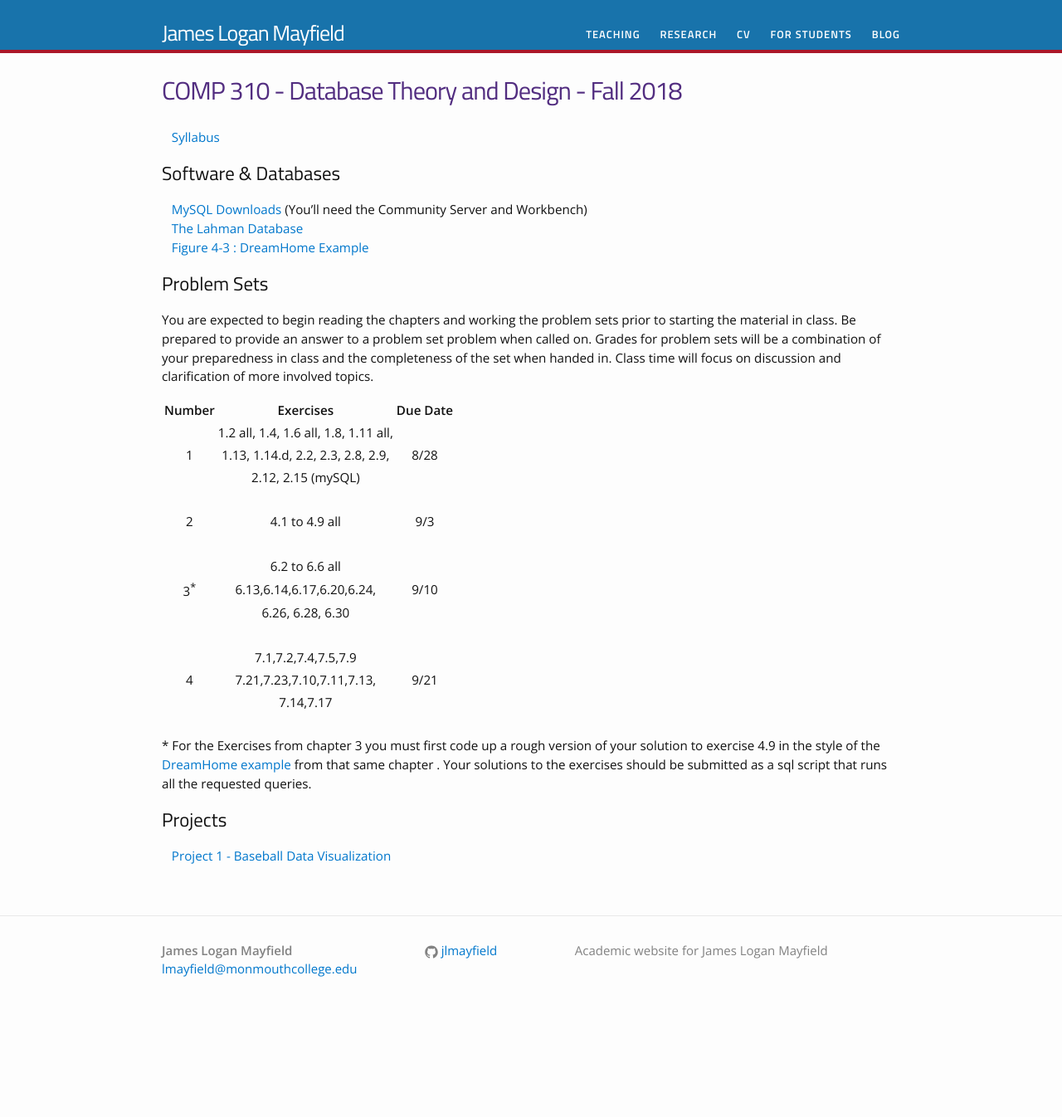
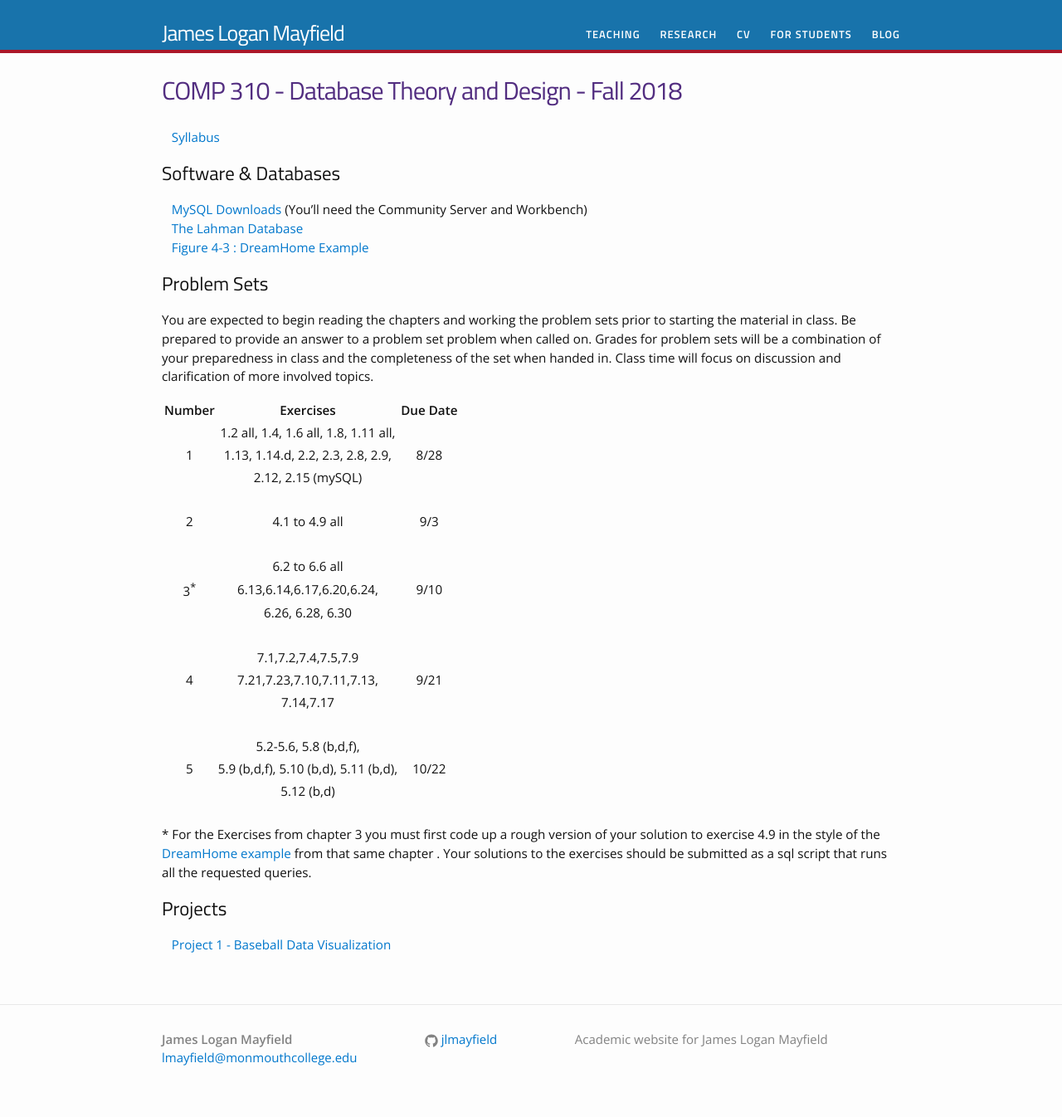
Before and after one commit to jlmayfield/jlmayfield.github.io, a Jekyll site: the page built from teaching/comp310.md, in a window 1280 px wide. Shown: the whole page at 83% size. Built offline with Jekyll 4.4.1, drawn with Linux system fonts in a browser that asks for light colours; before the commit the page ends 1239 px from its top, so only the background shows below that.

Commit message:
fa18. c310. pset 5.

```diff
--- a/teaching/comp310.md
+++ b/teaching/comp310.md
@@ -33,6 +33,10 @@ You are expected to begin reading the chapters and working the problem sets prio
 |  4    |   7.21,7.23,7.10,7.11,7.13,  |  9/21   |
 |       |      7.14,7.17    |    |
 |   |  |
+|       |  5.2-5.6, 5.8 (b,d,f),    |     |
+|  5    |  5.9 (b,d,f), 5.10 (b,d), 5.11 (b,d),    |  10/22   |
+|       |  5.12 (b,d)   |    |
+|   |  |
 
 
 \*  For the Exercises from chapter 3 you must first code up a rough version of your solution to exercise 4.9 in the style of the [DreamHome example](/teaching/COMP310/src/fig4.3.sql) from that same chapter .  Your solutions to the exercises should be submitted as a sql script that runs all the requested queries.
```
